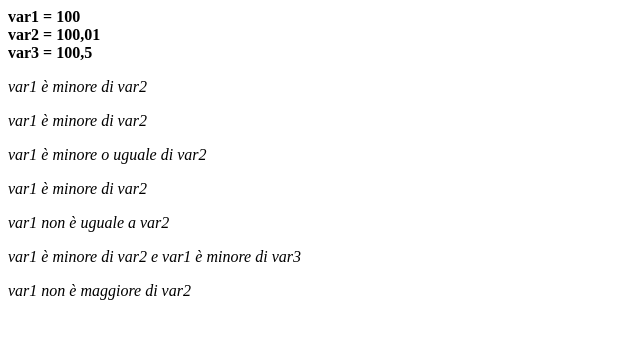
After one commit to paolamargheritainvernizzi/primo_progetto, a Django app: page /seconda_app/if_else_elif in a window 1280 px wide. The commit adds this page. Shown: the top 339 px of the page, without its empty margins (0-640 px from the left). Run offline with Django 5.2, Linux system fonts and the light colour scheme.

Commit message:
passo 11
passo 11

```diff
--- a/primo_progetto/settings.py
+++ b/primo_progetto/settings.py
@@ -56,9 +56,9 @@ ROOT_URLCONF = 'primo_progetto.urls'
 TEMPLATES = [
     {
         'BACKEND': 'django.template.backends.django.DjangoTemplates',
-        'DIRS': [os.path.join(BASE_DIR, 'primo_progetto/templates/'),
+        'DIRS': [os.path.join(BASE_DIR, 'templates/'),
                  os.path.join(BASE_DIR, 'prima_app/templates/prima_app'),
-                 os.path.join(BASE_DIR, 'seconda_app/templates/prima_app')
+                 os.path.join(BASE_DIR, 'seconda_app/templates/seconda_app')
                  ],
         'APP_DIRS': True,
         'OPTIONS': {
--- a/primo_progetto/urls.py
+++ b/primo_progetto/urls.py
@@ -15,14 +15,15 @@ Including another URLconf
     2. Add a URL to urlpatterns:  path('blog/', include('blog.urls'))
 """
 from django.contrib import admin
-from primo_progetto.views import index  #aggiunto passo 9
+from .views import index  #aggiunto passo 9
 from django.urls import path,include
 
 urlpatterns = [
     path('', index, name="index"),
     path('admin/', admin.site.urls),
-    path('',include("prima_app.urls",namespace="prima_app")),
-    path('',include("seconda_app.urls",namespace="seconda_app"))
+    path('prima_app/',include("prima_app.urls",namespace="prima_app")),
+    path('seconda_app/',include("seconda_app.urls",namespace="seconda_app"))
 
 
 ]
+#nel path aggiunto nome app per poter visualizzare due index.html diverse
--- /dev/null
+++ b/seconda_app/templates/seconda_app/if_else_elif.html
@@ -0,0 +1,63 @@
+<!DOCTYPE html>
+<html>
+<head>
+    <meta charset='utf-8'>
+    <meta http-equiv='X-UA-Compatible' content='IE=edge'>
+    <title>Homepage</title>
+    <meta name='viewport' content='width=device-width, initial-scale=1'>
+
+</head>
+<body>
+<b>var1 = {{ var1 }}</b> <br/>
+<b>var2 = {{ var2 }}</b> <br/>
+<b>var3 = {{ var3 }}</b> <br/>
+
+{% if var1 < var2 %}
+<p><i>var1 è minore di var2 </i></b>
+{% elif var1 > var2 %}
+<p><i>var1 è maggiore di var2 </i></b>
+{% else %}
+<p><i>var1 è uguale a var2 </i></b>
+{% endif %}
+
+{% if var1 > var2 %}
+<p><i>var1 è maggiore di var2 </i></p>
+{% elif var1 < var2 %}
+<p><i>var1 è minore di var2 </i></p>
+{% else %}
+<p><i>var1 è uguale a var2 </i></p>
+{% endif %}
+
+{% if var1 <= var2 %}
+<p><i>var1 è minore o uguale di var2 </i></p>
+{% elif var1 > var2 %}
+<p><i>var1 è maggiore di var2 </i></p>
+{% endif %}
+
+{% if var1 >= var2 %}
+<p><i>var1 è maggiore o uguale di var2 </i></p>
+{% elif var1 < var2 %}
+<p><i>var1 è minore di var2 </i></p>
+{% endif %}
+
+{% if var1 == var2 %}
+<p><i>var1 è uguale a var2 </i></p>
+{% elif var1 != var2 %}
+<p><i>var1 non è uguale a var2 </i></p>
+{% endif %}
+
+{% if var1 < var2 and var1 < var3 %}
+<p><i>var1 è minore di var2 e var1 è minore di var3 </i></p>
+{% elif var1 > var2 and var1 > var3 %}
+<p><i>var1 è maggiore di var2 e var1 è maggiore di var3 </i></p>
+{% endif %}
+
+{% if not var1 > var2 %}
+<p><i>var1 non è maggiore di var2 </i></p>
+{% elif not var1 < var2 %}
+<p><i>var1 non è minore di var2 </i></p>
+{% else %}
+<p><i>var1 è uguale a var2 </i></p>
+{% endif %}
+</body>
+</html>
--- a/seconda_app/urls.py
+++ b/seconda_app/urls.py
@@ -1,10 +1,11 @@
 from django.urls import path
-from seconda_app.views import es_if
+from seconda_app.views import index,es_if,if_else_elif
 
 
 
 app_name="seconda_app"
-urlpatterns = [
+urlpatterns =[
+    path('index', index, name="index"),
     path('es_if', es_if, name="es_if"),
-
+    path('if_else_elif', if_else_elif, name="if_else_elif"),
 ]
--- a/seconda_app/views.py
+++ b/seconda_app/views.py
@@ -8,4 +8,15 @@ def es_if(request):
         'var2': 200,
         'var3': 300
     }
-    return render(request, "es_if.html", context)
+    return render(request, "seconda_app/es_if.html", context)
+
+def if_else_elif(request):
+    context = {
+        'var1': 100,
+        'var2': 100.01,
+        'var3': 100.50,
+    }
+    return render(request, "seconda_app/if_else_elif.html", context)
+
+def index(request):
+    return render(request,"seconda_app/index.html")
```
Also changed, not shown: seconda_app/templates/seconda_app/index.html (renamed from primo_progetto/templates/index_root.html, +5 -4 lines), templates/index_root.html (added, +18 -0 lines), seconda_app/templates/seconda_app/es_if.html (renamed from seconda_app/templates/es_if.html).
